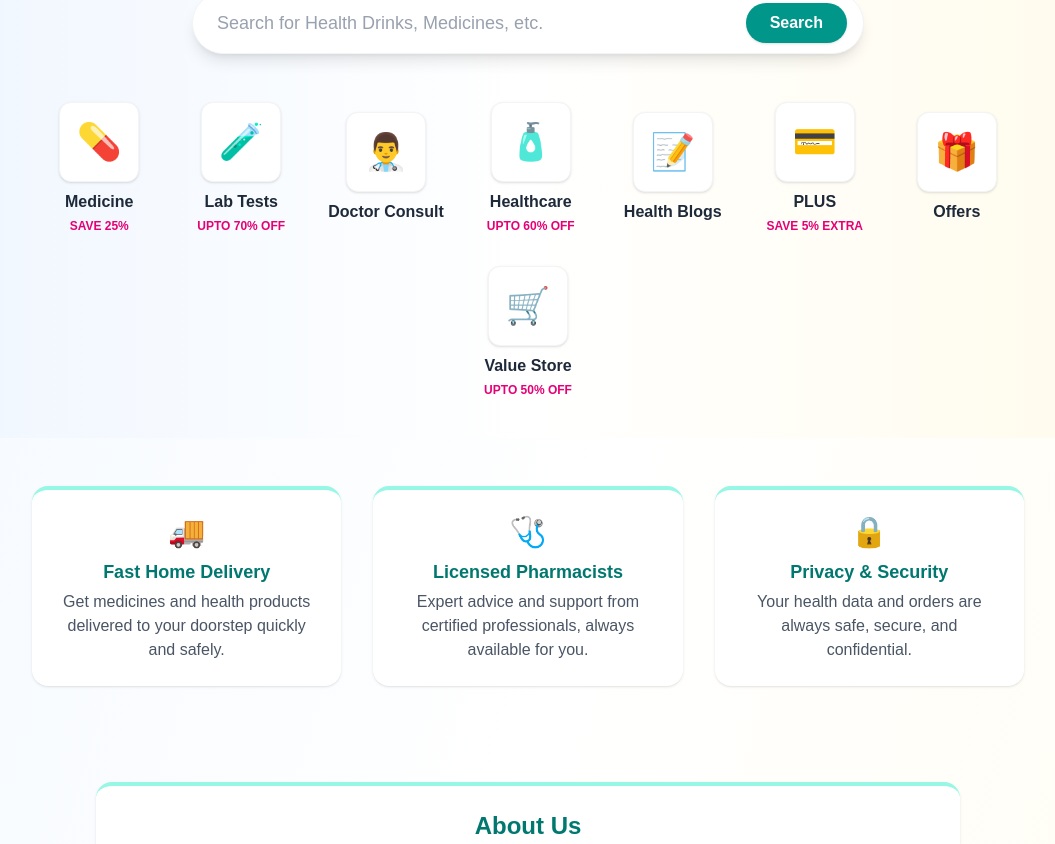
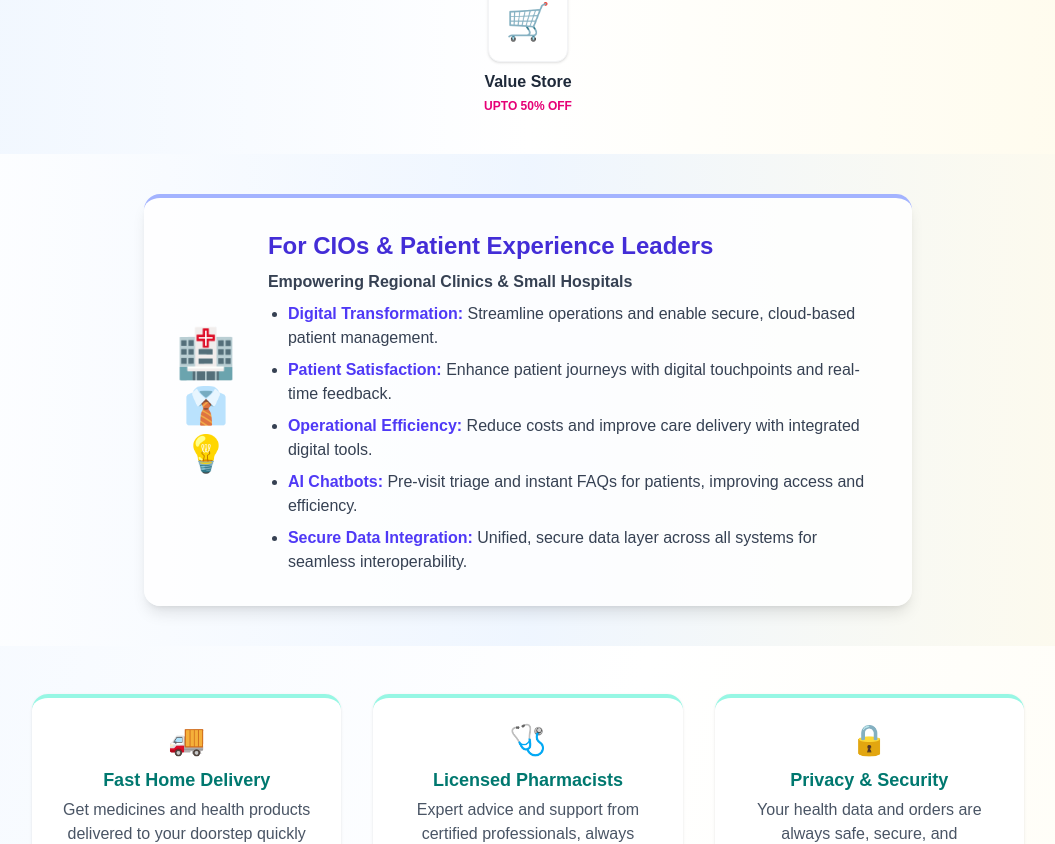
Before and after one commit to devbuilt888/sea-urchin-consulting, a Next.js app: page /healthcare-it in a window 1280 px wide. Shown: the part 1424-2268 px from the top of the page, without its empty margins (112-1167 px from the left). Built offline with nearby package versions, Linux system fonts and the light colour scheme.

Commit message:
Enhance Healthcare IT page by adding a new CIO/VP Patient Experience section and a FAQ section to improve user engagement. Update layout and styling for better visual appeal and functionality.

```diff
--- a/src/pages/healthcare-it.tsx
+++ b/src/pages/healthcare-it.tsx
@@ -130,7 +130,7 @@ export default function HealthcareIT() {
   `}</style>
       </section>
 
-      <section>
+      {/* <section>
         <div className='flex flex-wrap gap-2 px-4 py-4 justify-evenly'>
           <div className='w-[100px] flex flex-col items-center text-center'>
             <img src="https://cdn-icons-png.flaticon.com/512/4212/4212257.png" className='h-19 w-18 object-cover border-2 ' alt="" />
@@ -148,7 +148,7 @@ export default function HealthcareIT() {
             <p className='text-sm'>Lorem ipsum dolor sit amet consectetur adipisicing elit. Quisquam, quos.</p>
           </div>
         </div>
-      </section>
+      </section> */}
 
       {/* Hero/Search */}
       <section className="w-full py-10 px-4 bg-gradient-to-r from-blue-50 via-white to-amber-50 flex flex-col items-center">
@@ -175,6 +175,30 @@ export default function HealthcareIT() {
               {cat.offer && <div className="text-xs text-pink-600 font-bold mt-1">{cat.offer}</div>}
             </div>
           ))}
+        </div>
+      </section>
+
+      {/* CIO/VP Patient Experience Section */}
+      <section className="w-full flex justify-center py-10 px-4 bg-gradient-to-r from-white via-blue-50 to-amber-50">
+        <div className="max-w-3xl w-full bg-white/80 rounded-2xl shadow-lg border-t-4 border-indigo-300 flex flex-col md:flex-row items-center gap-8 p-8">
+          {/* Icon cluster */}
+          <div className="flex flex-col items-center gap-2">
+            <span className="text-5xl">🏥</span>
+            <span className="text-4xl">👔</span>
+            <span className="text-4xl">💡</span>
+          </div>
+          {/* Content */}
+          <div className="flex-1">
+            <h2 className="text-2xl font-bold text-indigo-700 mb-2">For CIOs & Patient Experience Leaders</h2>
+            <div className="text-md text-gray-700 mb-2 font-semibold">Empowering Regional Clinics & Small Hospitals</div>
+            <ul className="list-disc pl-5 text-gray-700 space-y-2">
+              <li><span className="font-bold text-indigo-600">Digital Transformation:</span> Streamline operations and enable secure, cloud-based patient management.</li>
+              <li><span className="font-bold text-indigo-600">Patient Satisfaction:</span> Enhance patient journeys with digital touchpoints and real-time feedback.</li>
+              <li><span className="font-bold text-indigo-600">Operational Efficiency:</span> Reduce costs and improve care delivery with integrated digital tools.</li>
+              <li><span className="font-bold text-indigo-600">AI Chatbots:</span> Pre-visit triage and instant FAQs for patients, improving access and efficiency.</li>
+              <li><span className="font-bold text-indigo-600">Secure Data Integration:</span> Unified, secure data layer across all systems for seamless interoperability.</li>
+            </ul>
+          </div>
         </div>
       </section>
 
@@ -255,6 +279,12 @@ export default function HealthcareIT() {
         </div>
       </section>
 
+      {/* FAQ Section */}
+      <section className="max-w-3xl mx-auto py-12 px-4">
+        <h2 className="text-2xl font-bold mb-8 text-teal-700 text-center">Frequently Asked Questions</h2>
+        <FAQ />
+      </section>
+
       {/* Lead Form */}
       <section className="max-w-xl mx-auto mb-20 py-12 px-4">
         <h2 className="text-xl font-bold mb-4 text-teal-700 text-center">Transfer Your Prescription or Get Started</h2>
@@ -304,3 +334,61 @@ export default function HealthcareIT() {
     </main>
   );
 }
+
+// FAQ Accordion Component
+function FAQ() {
+  const [open, setOpen] = useState<number | null>(null);
+  const faqs = [
+    {
+      q: 'How does CuraCart help improve patient experience at clinics and hospitals?',
+      a: 'CuraCart provides digital tools for appointment scheduling, pre-visit triage, and real-time feedback, making the patient journey smoother and more efficient.'
+    },
+    {
+      q: 'Are AI chatbots secure and compliant with healthcare regulations?',
+      a: 'Yes, our AI chatbots are built with security and compliance in mind, ensuring patient data privacy and adherence to healthcare standards.'
+    },
+    {
+      q: 'Can CuraCart integrate with our existing hospital/clinic systems?',
+      a: 'Absolutely! CuraCart features a secure data-integration layer that connects seamlessly with your current EHR, billing, and management systems.'
+    },
+    {
+      q: 'Is CuraCart suitable for small and regional clinics?',
+      a: 'Yes, CuraCart is designed to be scalable and cost-effective, making it ideal for clinics and hospitals of all sizes.'
+    },
+    {
+      q: 'How quickly can we get started with CuraCart?',
+      a: 'Most clinics and hospitals can be onboarded within a few days, with full support from our implementation team.'
+    },
+  ];
+  return (
+    <div className="space-y-4">
+      {faqs.map((item, idx) => (
+        <div key={idx} className="border border-teal-100 rounded-lg bg-white shadow">
+          <button
+            className="w-full flex justify-between items-center px-4 py-3 text-left font-semibold text-teal-700 focus:outline-none"
+            onClick={() => setOpen(open === idx ? null : idx)}
+            aria-expanded={open === idx}
+            aria-controls={`faq-${idx}`}
+          >
+            <span>{item.q}</span>
+            <span className="ml-2 text-xl">{open === idx ? '−' : '+'}</span>
+          </button>
+          {open === idx && (
+            <div id={`faq-${idx}`} className="px-4 pb-4 text-gray-700 animate-fade-in">
+              {item.a}
+            </div>
+          )}
+        </div>
+      ))}
+      <style jsx>{`
+        .animate-fade-in {
+          animation: fadeIn 0.3s;
+        }
+        @keyframes fadeIn {
+          from { opacity: 0; transform: translateY(-8px); }
+          to { opacity: 1; transform: translateY(0); }
+        }
+      `}</style>
+    </div>
+  );
+}
```
